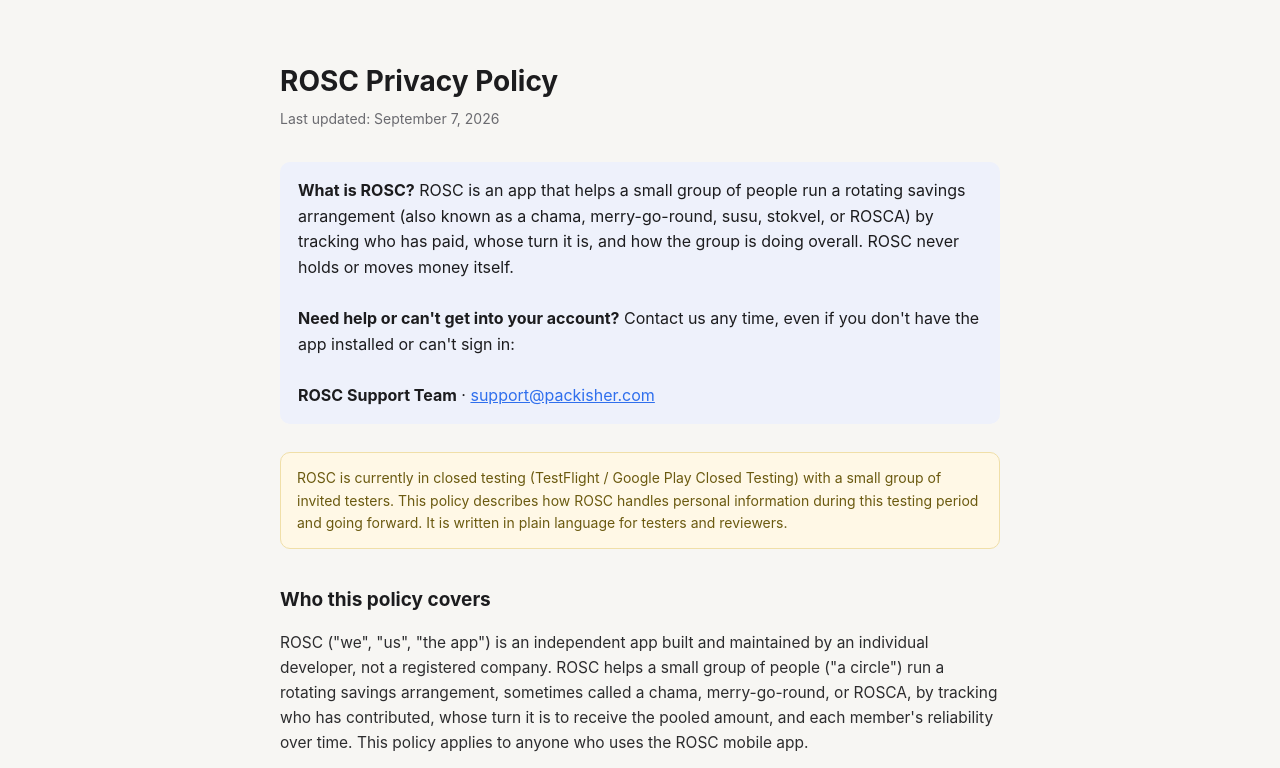
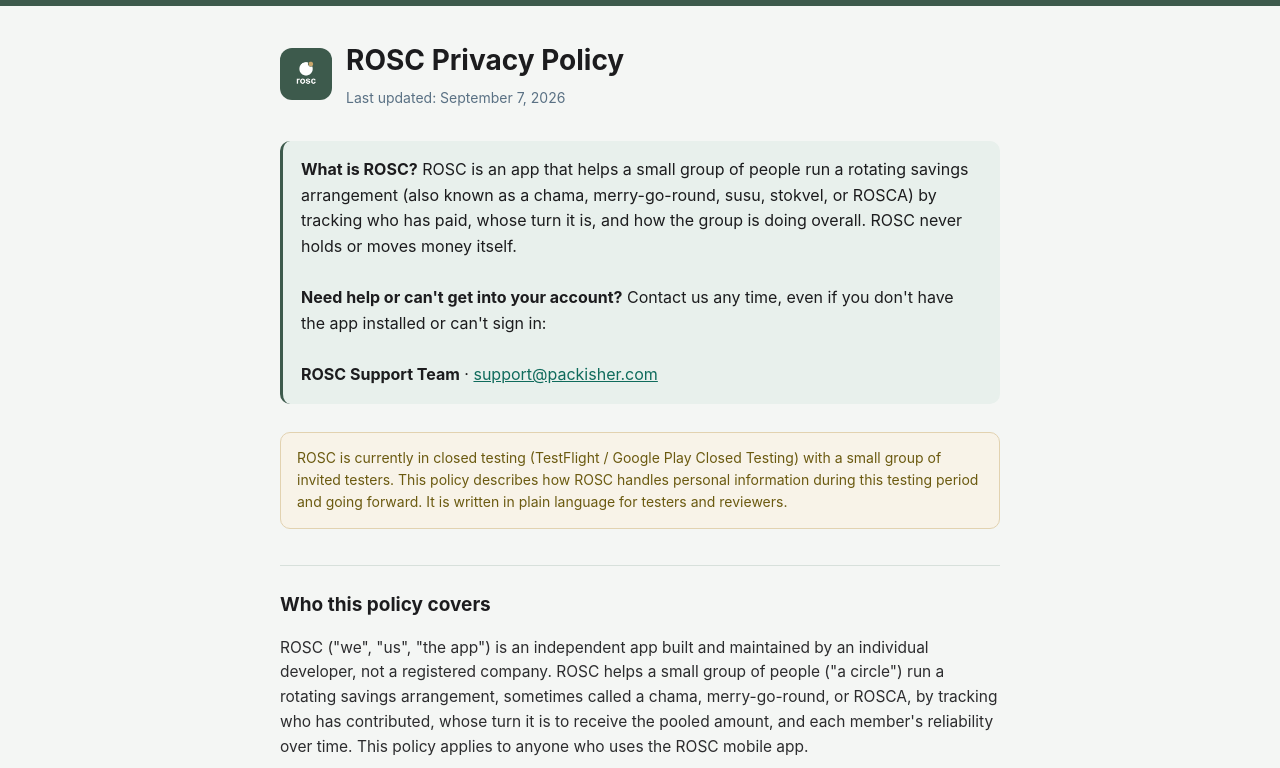
Before and after one commit to Amoit-Sherine/roscweb, a plain HTML site: page docs/privacy-policy.html in a window 1280 px wide. Shown: the top 768 px of the page. Drawn offline with Linux system fonts and the light colour scheme.

Commit message:
Add the ROSC logo and brand greens to the public legal pages.

```diff
--- a/docs/privacy-policy.html
+++ b/docs/privacy-policy.html
@@ -8,36 +8,50 @@
   :root { color-scheme: light; }
   body {
     margin: 0;
-    background: #f7f6f3;
+    background: #f4f6f4;
     color: #1c1c1e;
     font-family: -apple-system, BlinkMacSystemFont, "Segoe UI", Roboto, Helvetica, Arial, sans-serif;
     line-height: 1.6;
   }
-  .wrap { max-width: 720px; margin: 0 auto; padding: 40px 24px 80px; }
-  h1 { font-size: 28px; margin-bottom: 4px; }
-  .updated { color: #6b6b70; font-size: 14px; margin-bottom: 32px; }
-  h2 { font-size: 19px; margin-top: 36px; margin-bottom: 8px; border-top: 1px solid #e2e0da; padding-top: 24px; }
-  h2:first-of-type { border-top: none; padding-top: 0; }
+  .brand-bar { height: 6px; background: #3D5A4C; }
+  .wrap { max-width: 720px; margin: 0 auto; padding: 32px 24px 80px; }
+  .brand { display: flex; align-items: center; gap: 14px; margin-bottom: 32px; }
+  .brand img { width: 52px; height: 52px; border-radius: 12px; display: block; }
+  h1 { font-size: 28px; margin: 0 0 4px; }
+  .updated { color: #5A7184; font-size: 14px; }
+  h2 { font-size: 19px; margin-top: 36px; margin-bottom: 8px; border-top: 1px solid #d7e0db; padding-top: 24px; }
   p, li { font-size: 15.5px; color: #2c2c2e; }
   ul { padding-left: 20px; }
   .note {
-    background: #fff8e6;
-    border: 1px solid #f0dfa8;
+    background: #f8f3e8;
+    border: 1px solid #e2d2b0;
     border-radius: 10px;
     padding: 14px 16px;
     font-size: 14px;
     color: #6b5a10;
     margin-bottom: 28px;
   }
-  a { color: #2f6fed; }
-  .contact { background: #eef1fb; border-radius: 10px; padding: 16px 18px; margin-top: 8px; }
-  .footer { margin-top: 48px; font-size: 13px; color: #6b6b70; }
+  a { color: #0F6B5C; }
+  .contact {
+    background: #e8f0ec;
+    border-radius: 10px;
+    padding: 16px 18px;
+    margin-top: 8px;
+    border-left: 3px solid #3D5A4C;
+  }
+  .footer { margin-top: 48px; font-size: 13px; color: #5A7184; }
 </style>
 </head>
 <body>
+<div class="brand-bar"></div>
 <div class="wrap">
-  <h1>ROSC Privacy Policy</h1>
-  <div class="updated">Last updated: September 7, 2026</div>
+  <div class="brand">
+    <img src="logo.png" alt="ROSC" width="52" height="52" />
+    <div>
+      <h1>ROSC Privacy Policy</h1>
+      <div class="updated">Last updated: September 7, 2026</div>
+    </div>
+  </div>
 
   <div class="contact" style="margin-bottom: 28px;">
     <strong>What is ROSC?</strong> ROSC is an app that helps a small group of people run a
```
Also changed, not shown: docs/delete-account.html (+26 -11 lines), docs/index.html (+20 -11 lines), docs/logo.png (added).
